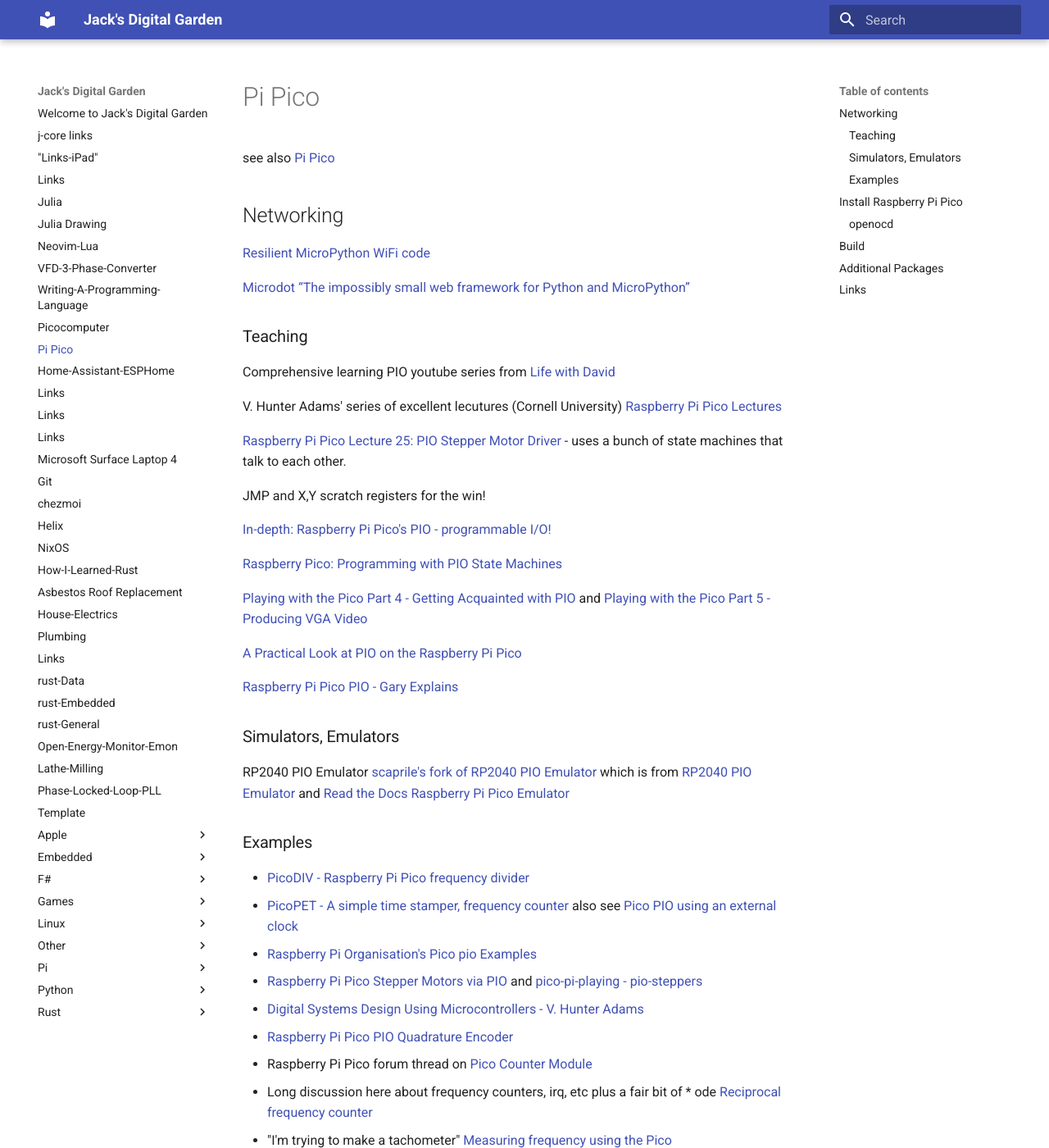
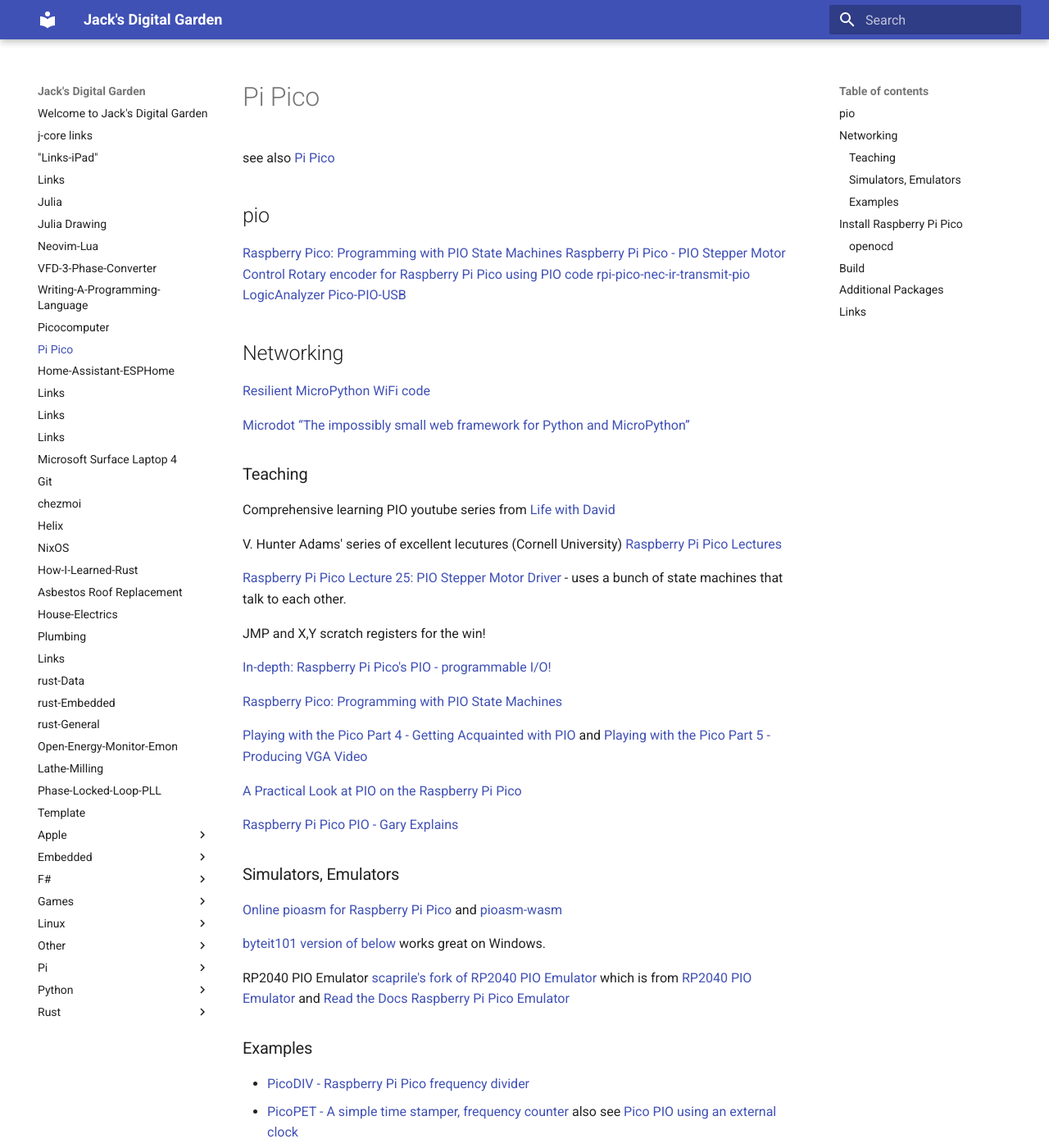
Before and after one commit to jchidley/mkdocs-material-test, an MkDocs documentation site: the page built from docs/2023-11-05-Pi-Pico.md, in a window 1280 px wide and 1400 px high. Shown: the whole window at 82% size. Built offline with MkDocs 1.6.1 and Material for MkDocs 9.7.7, drawn with Linux system fonts in a browser that asks for light colours.

Commit message:
Pico pio and emulators

```diff
--- a/docs/2023-11-05-Pi-Pico.md
+++ b/docs/2023-11-05-Pi-Pico.md
@@ -7,6 +7,15 @@
 <!-- markdownlint-enable MD025 -->
 
 see also [Pi Pico](Pi\2022-07-17-Pi-Pico.md)
+
+## pio
+
+[Raspberry Pico: Programming with PIO State Machines](https://admantium.com/blog/pico09_pio/)
+[Raspberry Pi Pico - PIO Stepper Motor Control](https://www.hackster.io/ahmsville/raspberry-pi-pico-pio-stepper-motor-control-1ec3e9)
+[Rotary encoder for Raspberry Pi Pico using PIO code](https://github.com/GitJer/Some_RPI-Pico_stuff/tree/main/Rotary_encoder)
+[rpi-pico-nec-ir-transmit-pio](https://github.com/mjcross/rpi-pico-nec-ir-transmit-pio)
+[LogicAnalyzer](https://github.com/gusmanb/logicanalyzer?tab=readme-ov-file)
+[Pico-PIO-USB](https://github.com/sekigon-gonnoc/Pico-PIO-USB)
 
 ## Networking
 
@@ -35,6 +44,10 @@
 [Raspberry Pi Pico PIO - Gary Explains](https://www.youtube.com/watch?v=QlKtEA5XKc4)
 
 ### Simulators, Emulators
+
+[Online pioasm for Raspberry Pi Pico](https://wokwi.com/tools/pioasm) and [pioasm-wasm](https://github.com/wokwi/pioasm-wasm?tab=readme-ov-file)
+
+[byteit101 version of below](https://github.com/byteit101/pio-debugger-emulator) works great on Windows.
 
 RP2040 PIO Emulator [scaprile's fork of RP2040 PIO Emulator](https://github.com/scaprile/rp2040pio) which is from [RP2040 PIO Emulator](https://github.com/soundpaint/rp2040pio) and [Read the Docs](https://rp2040pio-docs.readthedocs.io/en/latest/index.html)
 [Raspberry Pi Pico Emulator](https://github.com/wokwi/rp2040js)
```
